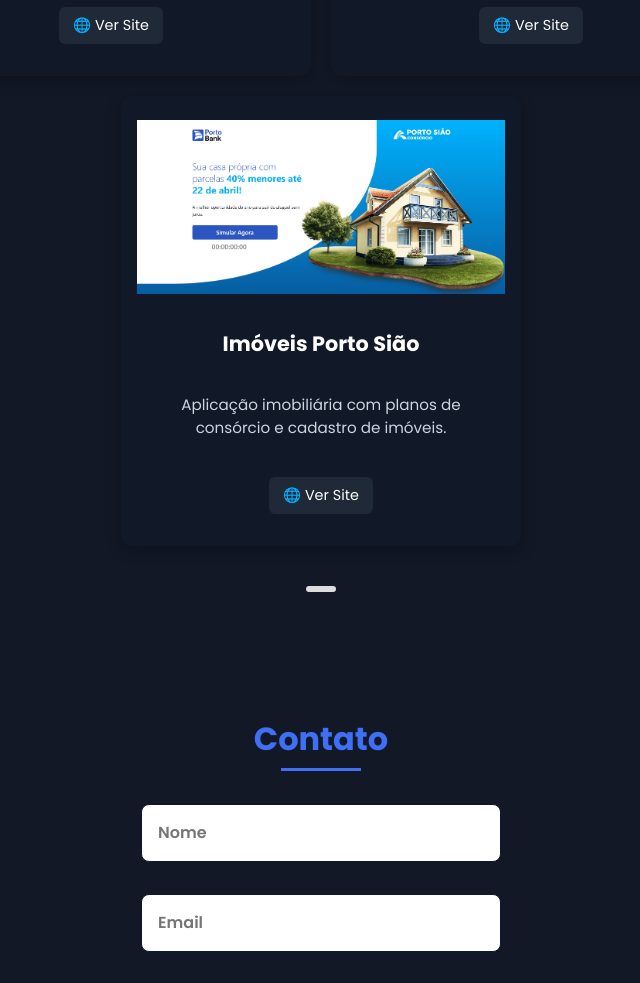
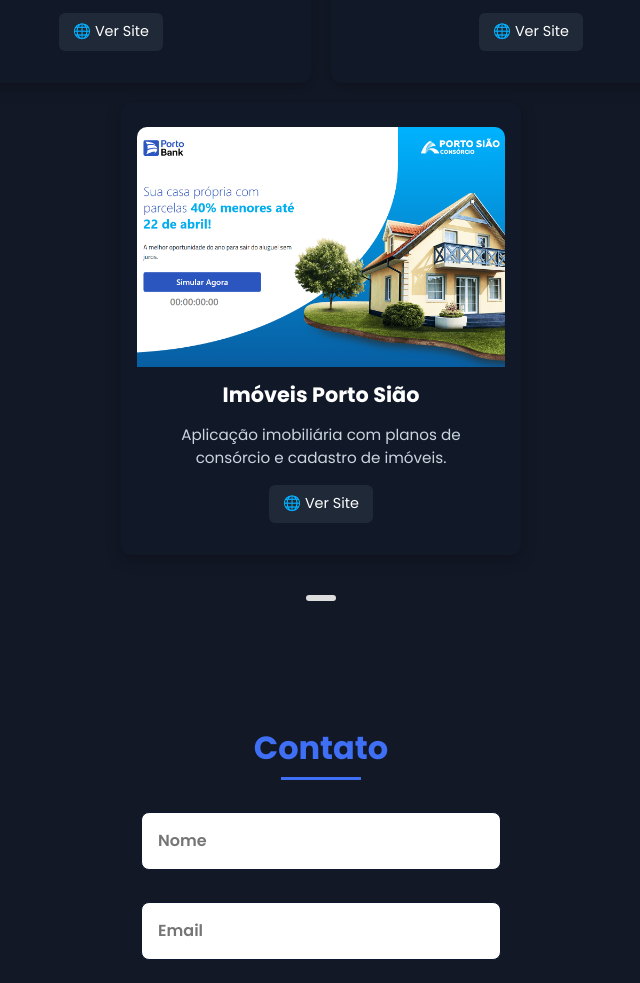
Before and after one commit to devJPMello/Portfolio, a plain HTML site: page index.html in a window 1280 px wide. Shown: the part 3172-4155 px from the top of the page, without its empty margins (319-959 px from the left). Drawn offline with nearby package versions, Linux system fonts and the light colour scheme.

Commit message:
Arrumando bugs

```diff
--- a/assets/css/styles.css
+++ b/assets/css/styles.css
@@ -270,7 +270,6 @@
   justify-content: center;
   text-align: center;
   min-height: 100vh;
-  padding: 0;
 }
 
 .work__carousel {
@@ -302,7 +301,7 @@
   box-shadow: 0px 6px 15px rgba(0, 0, 0, 0.3);
 }
 
-.work__item a img {
+.work__item img {
   width: 100%;
   height: 240px;
   object-fit: cover;
@@ -488,7 +487,9 @@
   /* Centraliza horizontalmente */
 }
 
-
+#contact {
+  min-height: 80vh; /* cria o espaço acima da seção */
+}
 
 
 /* ===== FOOTER =====*/
--- a/assets/js/main.js
+++ b/assets/js/main.js
@@ -51,6 +51,8 @@
 //     reset: true
 });
 
+
+
 sr.reveal('.home__data, .about__img, .skills__subtitle, .skills__text',{});
 sr.reveal('.home__img, .about__subtitle, .about__text, .skills__img',{delay: 400});
 sr.reveal('.home__social-icon',{ interval: 200});
```
